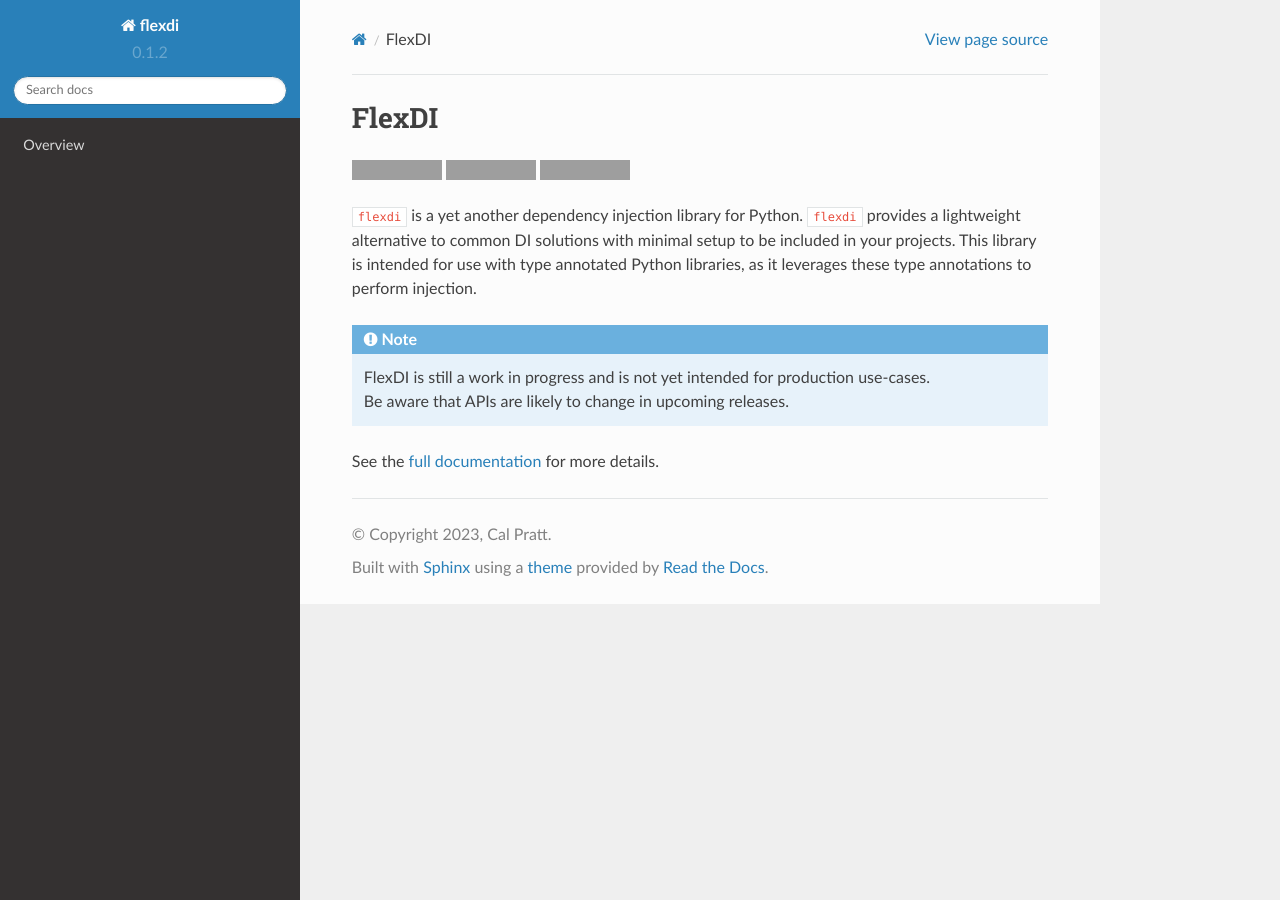
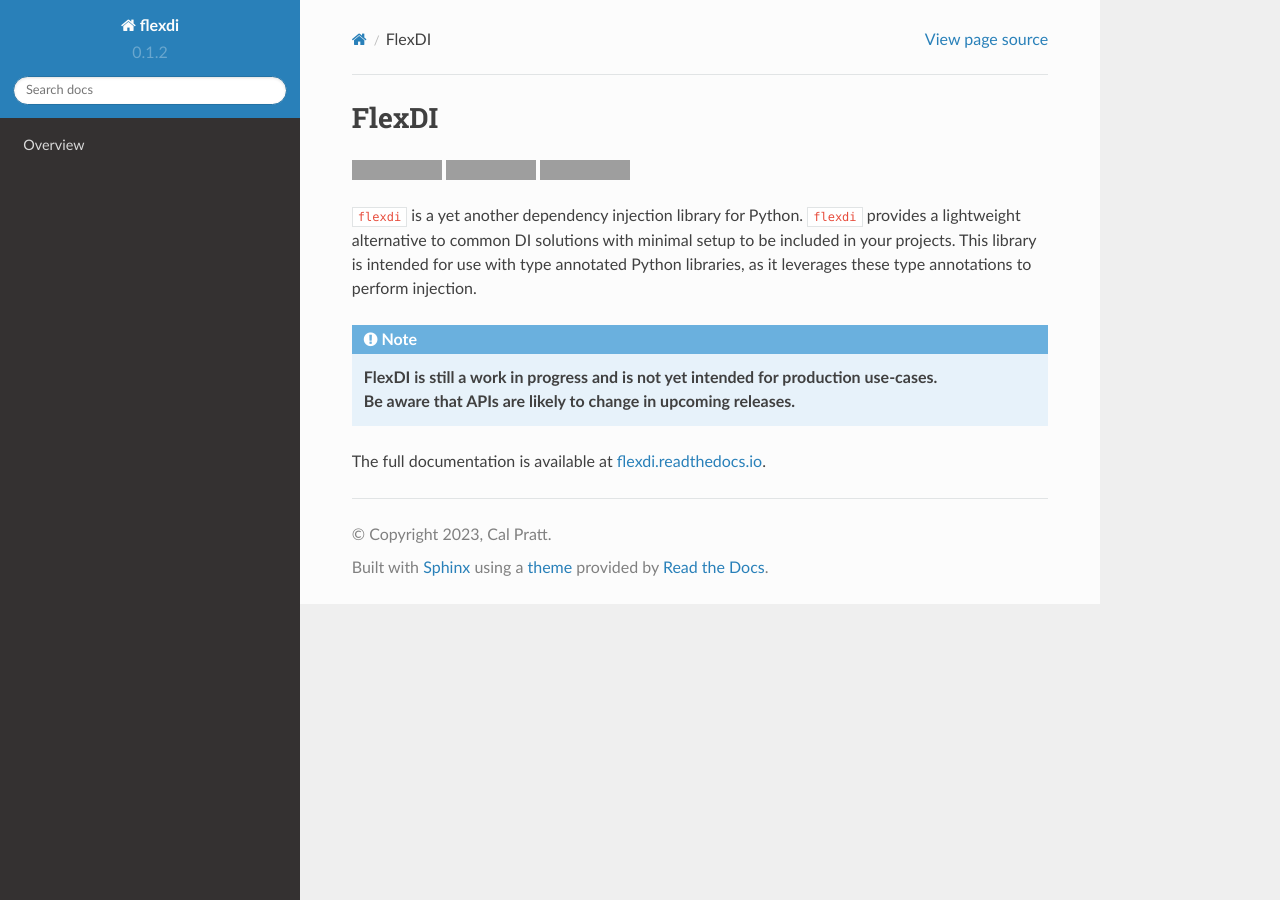
Before and after one commit to cal-pratt/flexdi, a Sphinx documentation site: the page built from docs/source/header.rst, in a window 1280 px wide. Built offline with Sphinx 7.4.7 and the Read the Docs theme 2.0.0, drawn with Linux system fonts in a browser that asks for light colours; grey boxes are pictures that could not be loaded.

Commit message:
Slight edits

```diff
--- a/docs/source/header.rst
+++ b/docs/source/header.rst
@@ -18,8 +18,8 @@ intended for use with type annotated Python libraries, as it leverages
 these type annotations to perform injection.
 
 .. note::
-  | FlexDI is still a work in progress and is not yet intended
-    for production use-cases.
-  | Be aware that APIs are likely to change in upcoming releases.
+  | **FlexDI is still a work in progress and is not yet intended
+    for production use-cases.**
+  | **Be aware that APIs are likely to change in upcoming releases.**
 
-See the `full documentation <https://flexdi.readthedocs.io>`_ for more details.
+The full documentation is available at `flexdi.readthedocs.io <https://flexdi.readthedocs.io>`_.
```
Also changed, not shown: README.rst (+4 -4 lines).
